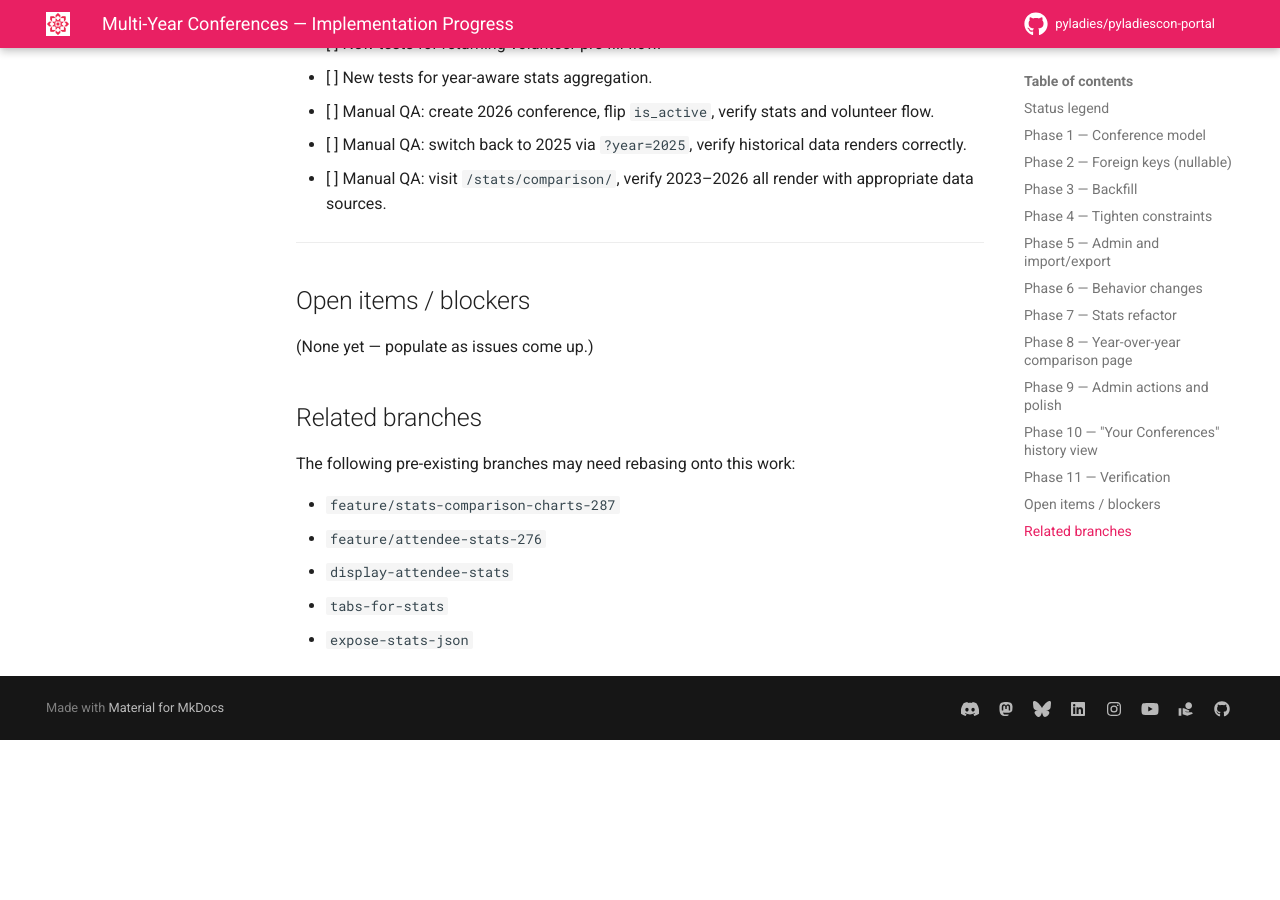
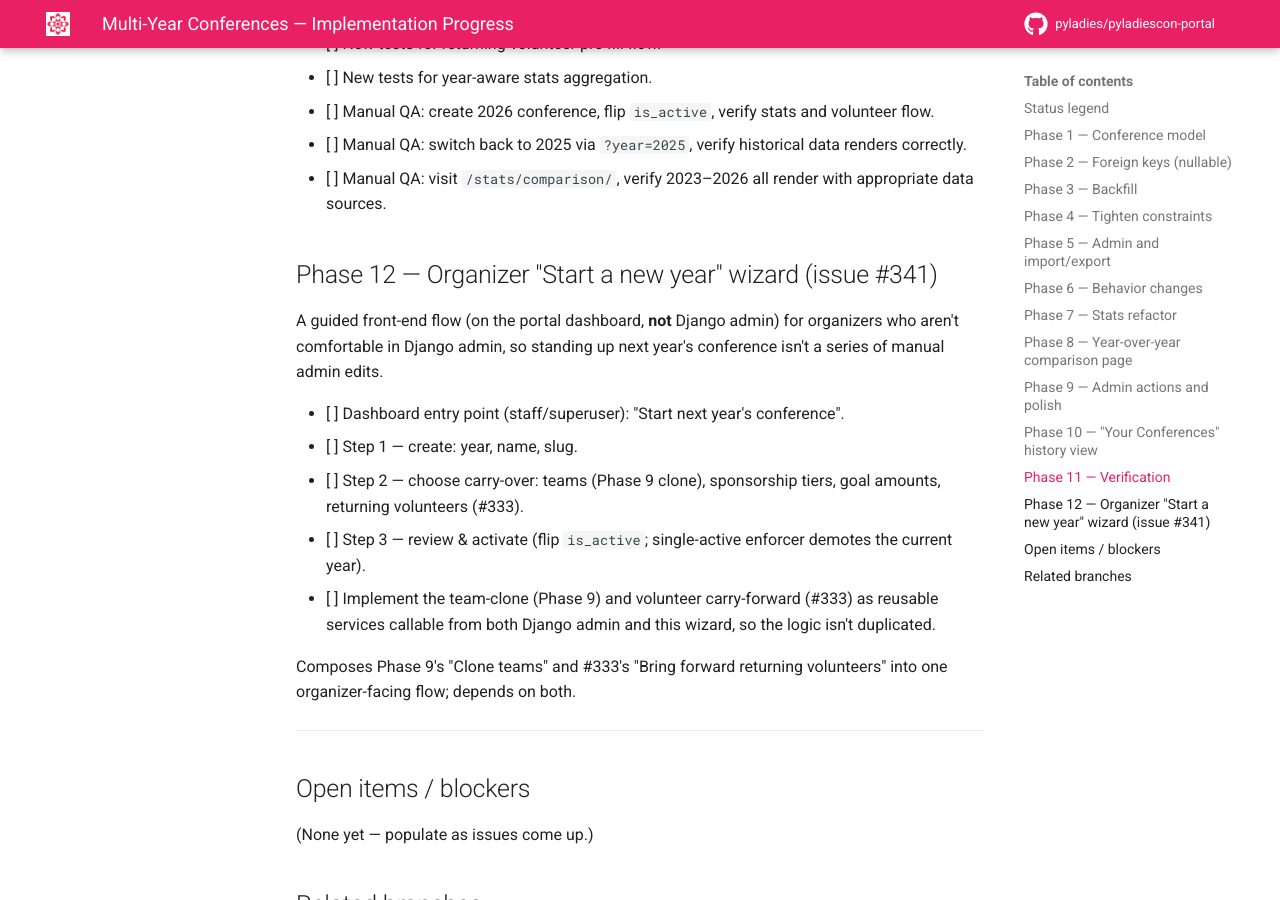
Before and after one commit to pyladies/pyladiescon-portal, an MkDocs documentation site: the page built from docs/architecture/multi-year-progress.md, in a window 1280 px wide and 900 px high, scrolled down 4933 px. Built offline with MkDocs 1.6.1 and Material for MkDocs 9.7.7, drawn with Linux system fonts in a browser that asks for light colours; comment, search, counter and statistics services are not loaded; before the commit the page ends 5673 px from its top, so only the background shows below that.

Commit message:
Plan organizer "Start a new year" wizard (#341) (#342)
Adds a Phase 12 to multi-year-progress.md: a guided dashboard flow (not Django
admin) for organizers to stand up next year's conference — create the edition,
choose what carries over (teams, tiers, goals, returning volunteers), and
activate. Composes Phase 9's team-clone and #333's volunteer carry-forward as
reusable services callable from both Django admin and the wizard.

Planning/docs only; no behavior change.

Refs #341, #333

Co-authored-by: Claude Opus 4.8 (1M context) <noreply@anthropic.com>

```diff
--- a/docs/architecture/multi-year-progress.md
+++ b/docs/architecture/multi-year-progress.md
@@ -201,6 +201,25 @@ Notes:
 - [ ] Manual QA: visit `/stats/comparison/`, verify 2023–2026 all render
       with appropriate data sources.
 
+## Phase 12 — Organizer "Start a new year" wizard (issue #341)
+
+A guided front-end flow (on the portal dashboard, **not** Django admin) for
+organizers who aren't comfortable in Django admin, so standing up next year's
+conference isn't a series of manual admin edits.
+
+- [ ] Dashboard entry point (staff/superuser): "Start next year's conference".
+- [ ] Step 1 — create: year, name, slug.
+- [ ] Step 2 — choose carry-over: teams (Phase 9 clone), sponsorship tiers,
+      goal amounts, returning volunteers (#333).
+- [ ] Step 3 — review & activate (flip `is_active`; single-active enforcer
+      demotes the current year).
+- [ ] Implement the team-clone (Phase 9) and volunteer carry-forward (#333)
+      as reusable services callable from both Django admin and this wizard, so
+      the logic isn't duplicated.
+
+Composes Phase 9's "Clone teams" and #333's "Bring forward returning
+volunteers" into one organizer-facing flow; depends on both.
+
 ---
 
 ## Open items / blockers
```
